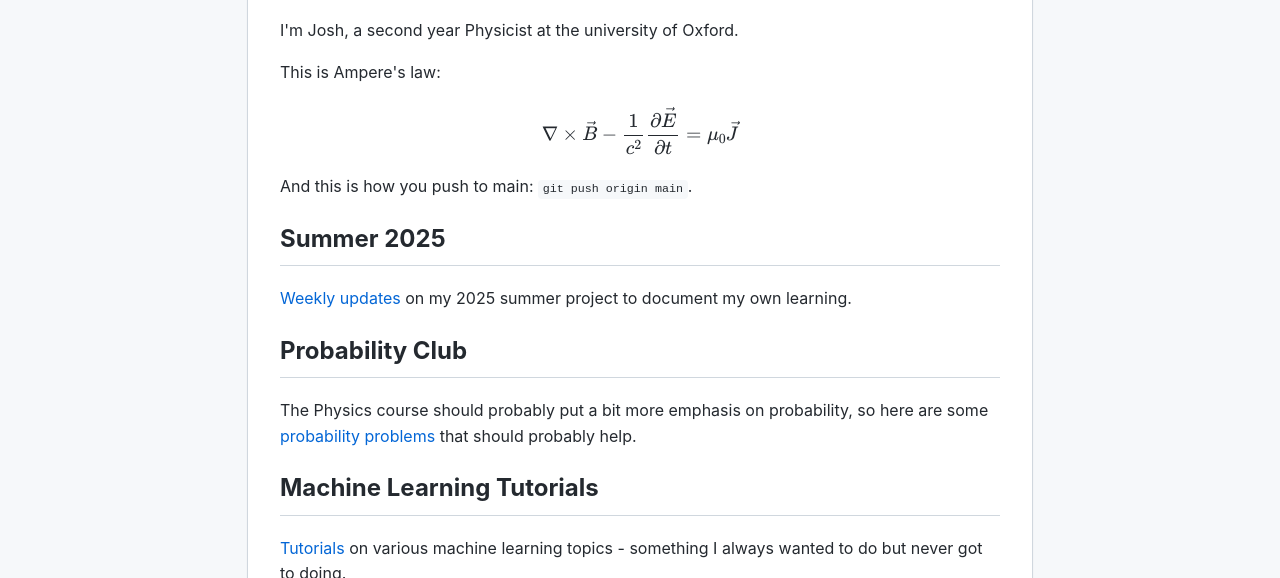
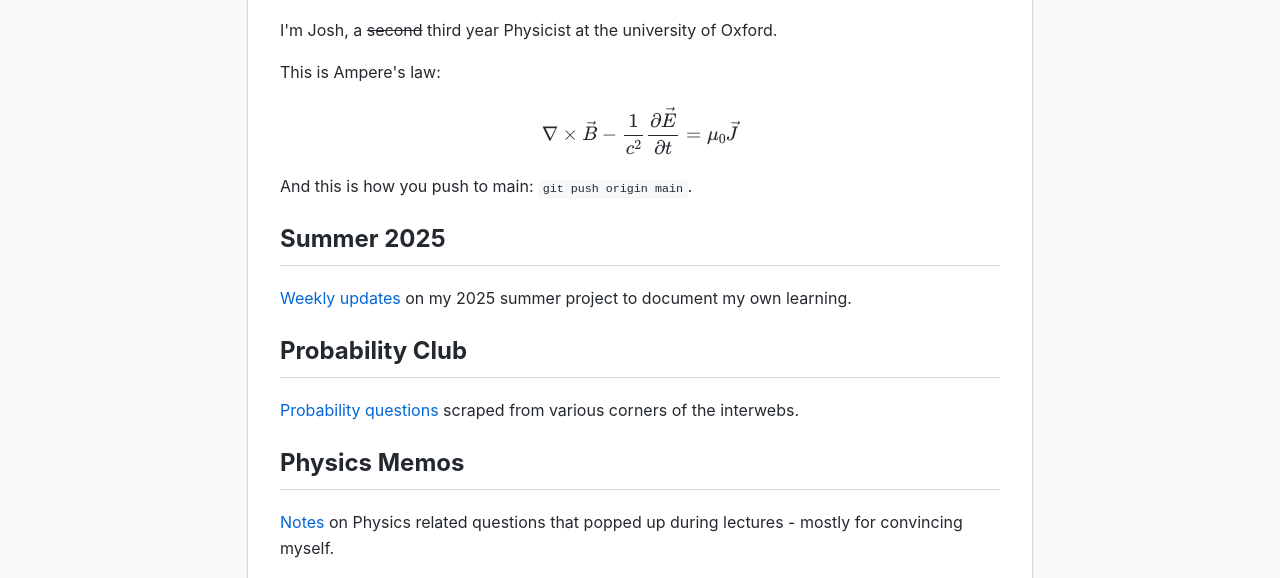
Before and after one commit to LuoZzzzzz/LuoZzzzzz.github.io, a plain HTML site: page index.html in a window 1280 px wide. Shown: the part 214-792 px from the top of the page. Drawn offline with nearby package versions, Linux system fonts and the light colour scheme.

Commit message:
changes to index - added physics site

```diff
--- a/index.html
+++ b/index.html
@@ -30,7 +30,7 @@
   <main>
     <h1>Hello There!</h1>
 
-    <p>I'm Josh, a second year Physicist at the university of Oxford.</p>
+    <p>I'm Josh, a <s>second</s> third year Physicist at the university of Oxford.</p>
 
     <p>This is Ampere's law:</p>
     $$
@@ -43,10 +43,13 @@
     <p><a href="https://LuoZzzzzz.github.io/summer-2025">Weekly updates</a> on my 2025 summer project to document my own learning.</p>
 
     <h2>Probability Club</h2>
-    <p>The Physics course should probably put a bit more emphasis on probability, so here are some <a href="https://LuoZzzzzz.github.io/probability-club">probability problems</a> that should probably help.</p>
+    <p><a href="https://LuoZzzzzz.github.io/probability-club">Probability questions</a> scraped from various corners of the interwebs.</p>
+
+    <h2>Physics Memos</h2>
+    <p><a href="https://LuoZzzzzz.github.io/physics-memos">Notes</a> on Physics related questions that popped up during lectures - mostly for convincing myself.</p>
 
     <h2>Machine Learning Tutorials</h2>
-    <p><a href="https://LuoZzzzzz.github.io/ml-blogs">Tutorials</a> on various machine learning topics - something I always wanted to do but never got to doing.</p>
+    <p>My lousy <a href="https://LuoZzzzzz.github.io/ml-blogs">tutorials</a> on various machine learning topics.</p>
 
     <div style="text-align: center;">
       <img src="pig-and-me.png" alt="pig and me" width="300">
```
